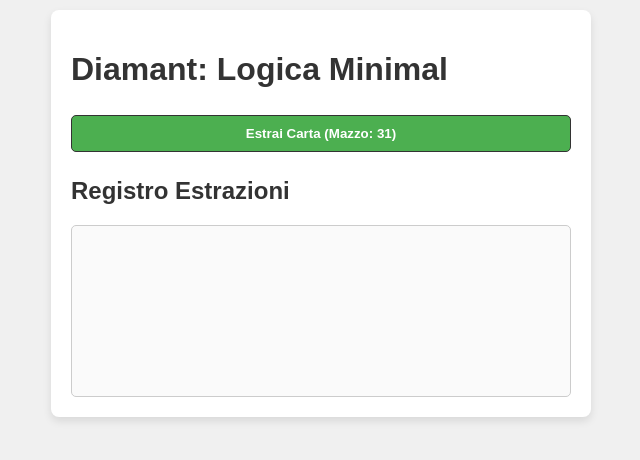
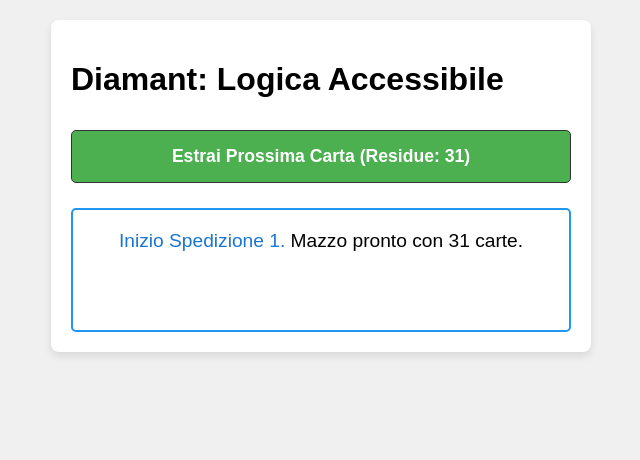
Before and after one commit to Zaknir/Diamant_pesca, a plain HTML site: page index.html in a window 1280 px wide. Both pictures are taken after a click on the button "Inizia Nuova Spedizione (1)". Shown: the whole page, without its empty margins (319-959 px from the left). Drawn offline with Linux system fonts and the light colour scheme.

Commit message:
Update index.html

```diff
--- a/index.html
+++ b/index.html
@@ -3,117 +3,85 @@
 <head>
     <meta charset="UTF-8">
     <meta name="viewport" content="width=device-width, initial-scale=1.0">
-    <title>Diamant - Logica Estrazione</title>
+    <title>Diamant - Accessibile</title>
     <style>
-        body {
-            font-family: sans-serif;
-            margin: 10px;
-            background-color: #f0f0f0;
-            color: #333;
+        body { font-family: sans-serif; margin: 20px; background-color: #f0f0f0; }
+        .container { max-width: 500px; margin: 0 auto; padding: 20px; background-color: white; border-radius: 8px; box-shadow: 0 4px 8px rgba(0, 0, 0, 0.1); }
+
+        button {
+            padding: 15px; margin: 10px 0; border: 1px solid #333; border-radius: 5px;
+            cursor: pointer; font-weight: bold; width: 100%; font-size: 1.1em;
         }
-        .container {
-            max-width: 500px;
-            margin: 0 auto;
+
+        #primary-action-button { background-color: #4CAF50; color: white; }
+
+        /* Stile per l'area di estrazione (solo l'ultima carta) */
+        #extraction-log {
+            border: 2px solid #2196F3;
             padding: 20px;
-            background-color: white;
-            border-radius: 8px;
-            box-shadow: 0 4px 8px rgba(0, 0, 0, 0.1);
+            margin-top: 15px;
+            min-height: 80px;
+            background-color: #fff;
+            border-radius: 5px;
+            font-size: 1.2em;
+            text-align: center;
+            outline: none; /* Rimuove il bordo blu standard al focus */
         }
-        button, select {
-            padding: 10px;
-            margin: 5px 0;
-            border: 1px solid #333;
-            border-radius: 5px;
-            cursor: pointer;
-            font-weight: bold;
-            width: 100%;
-            transition: background-color 0.2s;
+
+        .hazard { color: #d32f2f; font-weight: bold; }
+        .treasure { color: #2e7d32; font-weight: bold; }
+        .info { color: #1976d2; }
+
+        /* Nascondi visivamente ma lascia leggibile agli screen reader */
+        .sr-only {
+            position: absolute;
+            width: 1px;
+            height: 1px;
+            padding: 0;
+            margin: -1px;
+            overflow: hidden;
+            clip: rect(0, 0, 0, 0);
+            border: 0;
         }
-        #primary-action-button {
-            background-color: #4CAF50; /* Verde */
-            color: white;
-        }
-        #primary-action-button:disabled {
-            background-color: #ccc;
-            color: #666;
-            cursor: not-allowed;
-        }
-        #extraction-log {
-            border: 1px solid #ccc;
-            padding: 10px;
-            margin-top: 15px;
-            min-height: 150px;
-            max-height: 40vh;
-            overflow-y: auto;
-            background-color: #fafafa;
-            border-radius: 5px;
-            font-size: 0.9em;
-        }
-        .log-entry {
-            border-left: 4px solid #aaa;
-            padding: 8px;
-            margin-bottom: 8px;
-            background-color: #fff;
-            border-radius: 4px;
-        }
-        .log-info { border-color: #2196F3; } /* Blu */
-        .log-treasure { border-color: #4CAF50; } /* Verde */
-        .log-hazard { border-color: #f44336; } /* Rosso */
-        .log-end { border-color: #000; }
     </style>
 </head>
 <body>
 
     <div class="container">
-        <h1>Diamant: Logica Minimal</h1>
+        <h1>Diamant: Logica Accessibile</h1>
 
-        <div style="margin-bottom: 15px;">
-            <button id="primary-action-button">Inizia Nuova Spedizione (1)</button>
-        </div>
+        <button id="primary-action-button">Inizia Nuova Spedizione (1)</button>
 
-        <h2>Registro Estrazioni</h2>
-        <div id="extraction-log">
-            <p style="color: #999;">Premi "Inizia Nuova Spedizione" per iniziare.</p>
+        <h2 class="sr-only">Risultato Estrazione</h2>
+        <div id="extraction-log"
+             role="log"
+             aria-live="polite"
+             tabindex="-1">
+            Premi il pulsante per iniziare.
         </div>
     </div>
 
     <script>
-        // Variabili globali per lo stato del gioco
         let deck = [];
         let tunnel = [];
         let currentHazardCounts = {};
         let roundActive = false;
         let expeditionNumber = 0;
         const MAX_EXPEDITIONS = 5;
-        const numPlayers = 4; // Fissato per semplicità
+        const numPlayers = 4;
 
-        // Oggetto per tracciare i pericoli rimossi permanentemente
-        let removedHazards = {
-            'Masso': 0,
-            'Serpente': 0,
-            'Ragno': 0,
-            'Fuoco': 0,
-            'Vapore': 0
-        };
+        let removedHazards = { 'Masso': 0, 'Serpente': 0, 'Ragno': 0, 'Fuoco': 0, 'Vapore': 0 };
         const MAX_HAZARDS_PER_TYPE = 3;
 
-        // Elementi DOM
         const primaryActionButton = document.getElementById('primary-action-button');
         const extractionLog = document.getElementById('extraction-log');
 
-        // Composizione Base del Mazzo (Hai estratto la logica)
         const BASE_DECK_CONFIG = {
-            // 15 Carte Tesoro
             treasures: [1, 2, 3, 4, 5, 5, 7, 7, 9, 11, 11, 13, 14, 15, 17],
-            // 5 Artefatti (solo per tracciare l'inclusione futura, ma non necessari per la logica di estrazione)
             ARTIFACT_VALUES: [5, 7, 8, 10, 12],
         };
         let foundArtifacts = [];
 
-
-        /**
-         * Mescola un array usando l'algoritmo Fisher-Yates.
-         */
         function shuffle(array) {
             for (let i = array.length - 1; i > 0; i--) {
                 const j = Math.floor(Math.random() * (i + 1));
@@ -122,199 +90,97 @@
         }
 
         /**
-         * Funzione di utility per registrare i messaggi nel Log Dettagliato.
+         * Logica aggiornata: pulisce il log e sposta il focus per l'accessibilità.
          */
-        function logMessage(text, colorKey) {
-            const logEntry = document.createElement('div');
-            logEntry.className = `log-entry log-${colorKey}`;
+        function logMessage(text) {
+            // Pulizia del log precedente (mostra solo l'ultima carta)
+            extractionLog.innerHTML = text;
 
-            // Il log di questo esempio è stato semplificato per NON resettarsi,
-            // ma per aggiungere voci al fondo (comportamento più standard per un log).
-            extractionLog.appendChild(logEntry);
-
-            // Crea un contenitore per il testo se il log è vuoto
-            if (extractionLog.innerHTML.includes('Premi "Inizia Nuova Spedizione"')) {
-                extractionLog.innerHTML = '';
-            }
-            logEntry.innerHTML = text;
-
-            // Scorre in basso per mostrare l'ultimo messaggio
-            extractionLog.scrollTop = extractionLog.scrollHeight;
+            // Sposta il focus sull'elemento per gli screen reader
+            extractionLog.focus();
         }
 
-        /**
-         * Crea e mescola il mazzo completo per una nuova spedizione.
-         * La logica include l'esclusione dei pericoli rimossi permanentemente.
-         */
         function createAndShuffleDeck() {
             let newDeck = [];
-
-            // 1. Aggiungi Carte Tesoro
-            BASE_DECK_CONFIG.treasures.forEach(value => {
-                newDeck.push({ type: 'treasure', value: value });
+            BASE_DECK_CONFIG.treasures.forEach(v => newDeck.push({ type: 'treasure', value: v }));
+            Object.keys(removedHazards).forEach(h => {
+                const remaining = MAX_HAZARDS_PER_TYPE - (removedHazards[h] || 0);
+                for (let i = 0; i < remaining; i++) newDeck.push({ type: 'hazard', value: h });
             });
 
-            // 2. Aggiungi Carte Pericolo (sottraendo quelle rimosse permanentemente)
-            const hazardTypes = Object.keys(removedHazards);
-            hazardTypes.forEach(hazardName => {
-                const maxCount = MAX_HAZARDS_PER_TYPE;
-                // Calcola quante carte restano dopo la rimozione permanente
-                const countRemaining = maxCount - (removedHazards[hazardName] || 0);
-
-                for (let i = 0; i < countRemaining; i++) {
-                    newDeck.push({ type: 'hazard', value: hazardName });
-                }
-            });
-
-            // 3. Aggiungi Carte Artefatto (semplificate: aggiunge solo quelli non trovati)
-            const artifactsToInclude = BASE_DECK_CONFIG.ARTIFACT_VALUES
-                .slice(0, expeditionNumber)
-                .filter(value => !foundArtifacts.includes(value));
-
-            artifactsToInclude.forEach(value => {
-                newDeck.push({ type: 'artifact', gemValue: value });
-            });
+            // Aggiunta artefatto della spedizione corrente
+            if (expeditionNumber <= 5) {
+                newDeck.push({ type: 'artifact', gemValue: BASE_DECK_CONFIG.ARTIFACT_VALUES[expeditionNumber-1] });
+            }
 
             shuffle(newDeck);
             return newDeck;
         }
 
-        /**
-         * Funzione per estrarre la prossima carta dal mazzo.
-         */
         function drawCard() {
             if (!roundActive || deck.length === 0) return;
 
             const card = deck.pop();
             tunnel.push(card);
+            let roundEnd = false;
+            let logText = "";
 
-            let roundEnd = false;
-            let logText = '';
-            let logColor = '';
-            const cardIndex = tunnel.length;
-
-            // 1. Gestione della carta estratta
             if (card.type === 'hazard') {
                 const hazardName = card.value;
                 currentHazardCounts[hazardName] = (currentHazardCounts[hazardName] || 0) + 1;
 
                 if (currentHazardCounts[hazardName] === 2) {
-                    // ** LOGICA CHIAVE: Doppio Pericolo **
                     roundEnd = true;
-
-                    // ** LOGICA CHIAVE: Rimozione Permanente di 1 Carta **
-                    removedHazards[hazardName] = (removedHazards[hazardName] || 0) + 1;
-
-                    logText = `🚨 Stanza ${cardIndex}: **DOPPIO PERICOLO ${hazardName.toUpperCase()}!** Spedizione fallita. 1 carta "${hazardName}" è stata **rimossa definitivamente** dal mazzo.`;
-                    logColor = 'hazard';
-
+                    removedHazards[hazardName]++;
+                    logText = `<span class="hazard">🚨 DOPPIO PERICOLO ${hazardName.toUpperCase()}! Spedizione fallita.</span>`;
                 } else {
-                    logText = `⚠️ Stanza ${cardIndex}: Pericolo **${hazardName}** (1a volta).`;
-                    logColor = 'hazard';
+                    logText = `<span class="hazard">⚠️ Pericolo: ${hazardName} (1a volta).</span>`;
                 }
-
             } else if (card.type === 'treasure') {
-                const newGems = card.value;
-                const gemsPerPlayer = Math.floor(newGems / numPlayers);
-                const gemsRemaining = newGems % numPlayers;
-
-                card.remainingGems = gemsRemaining;
-
-                logText = `💎 Stanza ${cardIndex}: Tesoro (${newGems} Gemme). Divise: ${gemsPerPlayer} a testa. Resto sul tavolo: **${gemsRemaining} Gemme**.`;
-                logColor = 'treasure';
-
+                const gems = card.value;
+                const perPlayer = Math.floor(gems / numPlayers);
+                const table = gems % numPlayers;
+                logText = `<span class="treasure">💎 Tesoro: ${gems} gemme.</span> ${perPlayer} a testa, ${table} sul tavolo.`;
             } else if (card.type === 'artifact') {
-                foundArtifacts.push(card.gemValue);
-                logText = `✨ Stanza ${cardIndex}: Artefatto (Valore ${card.gemValue}). Collezionato!`;
-                logColor = 'info';
+                logText = `<span class="info">✨ Artefatto trovato (Valore ${card.gemValue}).</span>`;
             }
 
-            logMessage(logText, logColor);
-
-            if (deck.length === 0 && !roundEnd) {
-                roundEnd = true;
-                logMessage(`🔚 Tunnel Esplorato! Tutte le carte estratte.`, 'end');
-            }
-
-            if (roundEnd) {
-                endExpedition();
-            }
-
+            logMessage(logText);
+            if (roundEnd) endExpedition();
             updateUI();
         }
 
-        /**
-         * Funzione principale per iniziare una nuova spedizione (round).
-         */
         function startNewExpedition() {
-            if (expeditionNumber >= MAX_EXPEDITIONS) {
-                logMessage('❌ **GIOCO TERMINATO!** Hai giocato 5 spedizioni.', 'end');
-                primaryActionButton.disabled = true;
-                return;
-            }
-
+            if (expeditionNumber >= MAX_EXPEDITIONS) return;
             expeditionNumber++;
             deck = createAndShuffleDeck();
             tunnel = [];
             currentHazardCounts = {};
             roundActive = true;
 
-            // Calcoli per il log
-            const totalHazardsRemaining = Object.keys(removedHazards).reduce((sum, hazard) => {
-                return sum + (MAX_HAZARDS_PER_TYPE - (removedHazards[hazard] || 0));
-            }, 0);
-
-            const removedSummary = Object.keys(removedHazards)
-                .filter(h => removedHazards[h] > 0)
-                .map(h => `${h}: ${removedHazards[h]} rimosse`)
-                .join(', ');
-
-            let message = `--- NUOVA SPEDIZIONE **${expeditionNumber}** ---<br>`;
-            message += `Carte totali nel mazzo: **${deck.length}**. Pericoli totali: ${totalHazardsRemaining}.`;
-            if (removedSummary) {
-                 message += `<br>Stato Pericoli Permanenti: ${removedSummary}`;
-            }
-
-            logMessage(message, 'info');
-
+            logMessage(`<span class="info">Inizio Spedizione ${expeditionNumber}.</span> Mazzo pronto con ${deck.length} carte.`);
             updateUI();
         }
 
-        /**
-         * Termina la spedizione corrente.
-         */
         function endExpedition() {
             roundActive = false;
-            updateUI();
         }
 
-        /**
-         * Aggiorna lo stato visivo dei pulsanti.
-         */
         function updateUI() {
             if (expeditionNumber === MAX_EXPEDITIONS && !roundActive) {
-                primaryActionButton.textContent = 'Gioco Terminato (Max 5 spedizioni)';
+                primaryActionButton.textContent = 'Gioco Terminato';
                 primaryActionButton.disabled = true;
             } else if (roundActive) {
-                primaryActionButton.textContent = `Estrai Carta (Mazzo: ${deck.length})`;
-                primaryActionButton.disabled = deck.length === 0;
+                primaryActionButton.textContent = `Estrai Prossima Carta (Residue: ${deck.length})`;
             } else {
-                primaryActionButton.textContent = `Inizia Nuova Spedizione (${expeditionNumber + 1})`;
-                primaryActionButton.disabled = false;
+                primaryActionButton.textContent = `Inizia Spedizione ${expeditionNumber + 1}`;
             }
         }
 
-        // --- Gestione Eventi ---
         primaryActionButton.addEventListener('click', () => {
-            if (roundActive) {
-                drawCard();
-            } else {
-                startNewExpedition();
-            }
+            if (roundActive) drawCard();
+            else startNewExpedition();
         });
-
-        // Inizializzazione iniziale
-        window.onload = updateUI;
     </script>
 </body>
 </html>
```
